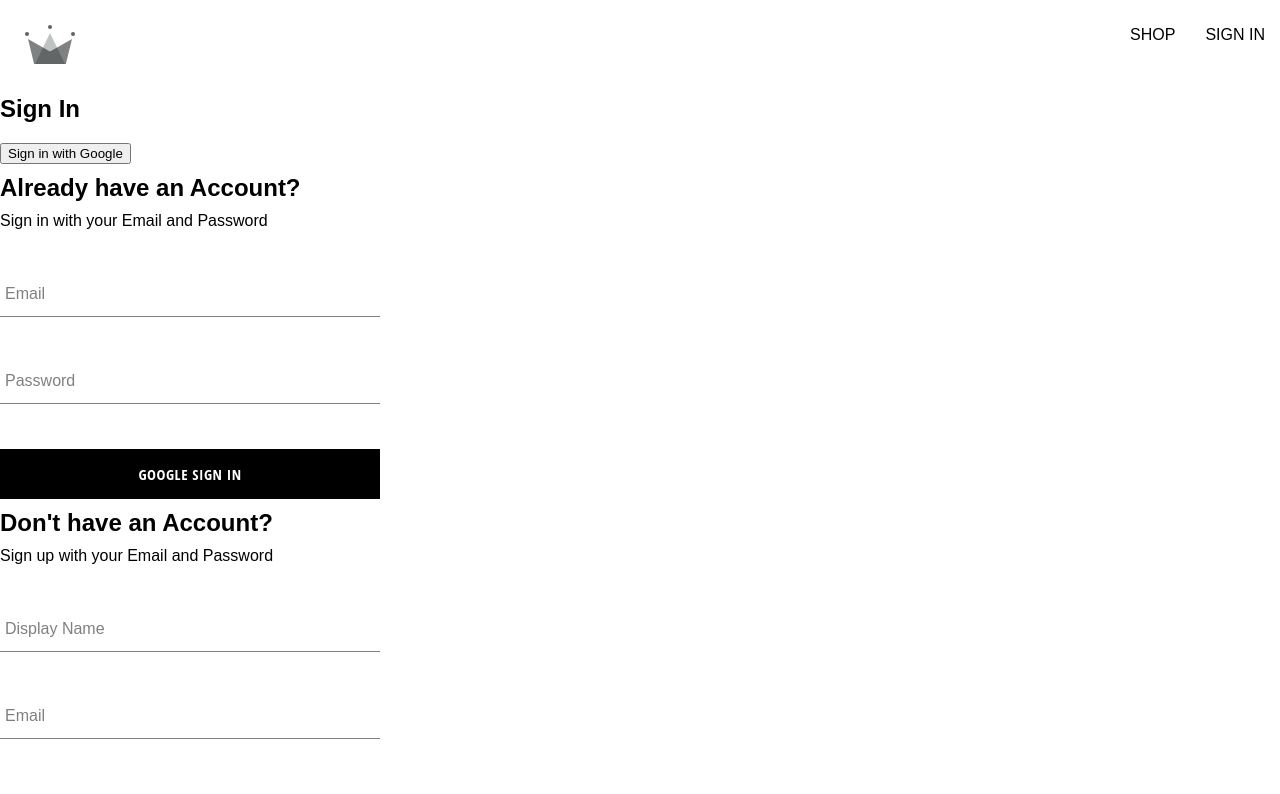
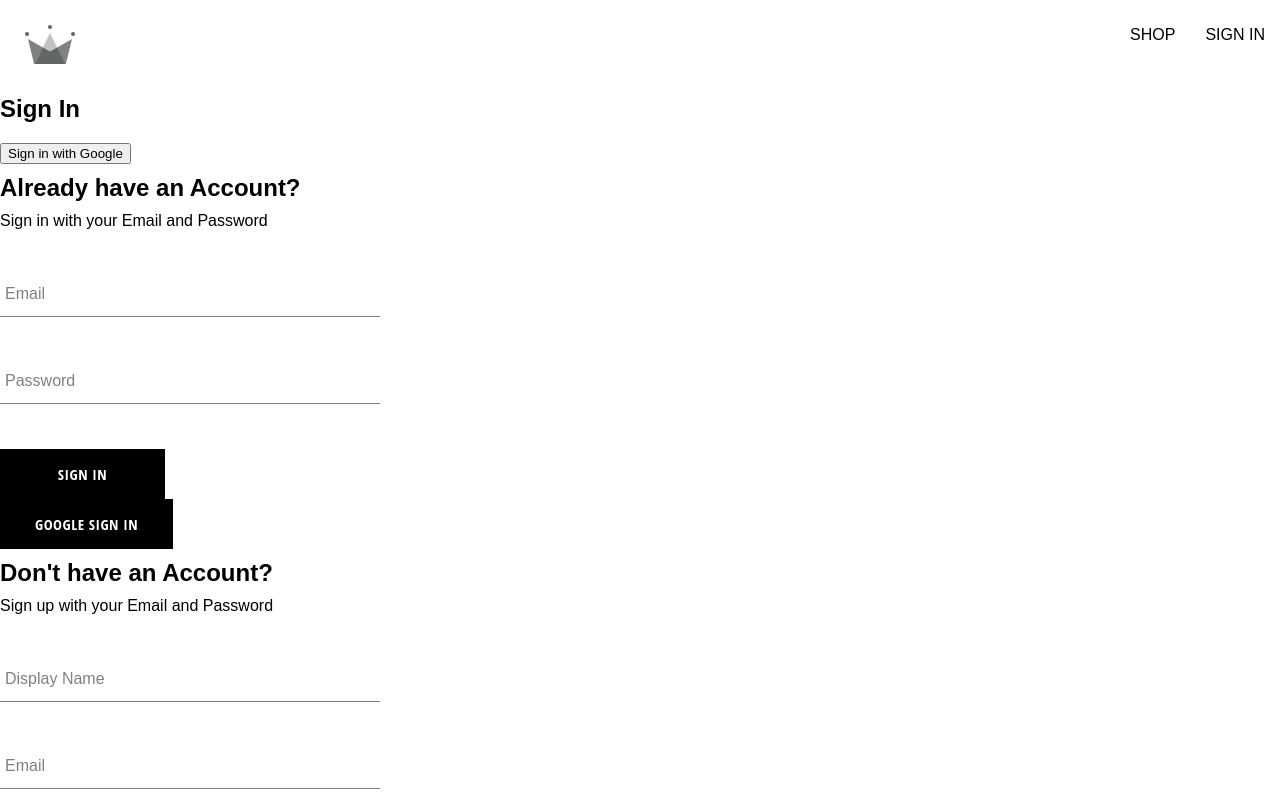
Before and after one commit to Uzair171/monowear, a React (Vite) app: page /sign-in in a window 1280 px wide. Shown: the top 794 px of the page. Built offline with nearby package versions, Linux system fonts and the light colour scheme; no server answers.

Commit message:
fixed Button component

```diff
--- a/src/components/Button/Button.jsx
+++ b/src/components/Button/Button.jsx
@@ -5,9 +5,13 @@ const buttonTypesClasses = {
   inverted: "inverted",
 };
 
-const Button = ({ children, buttonType }) => {
+const Button = ({ type, children, buttonType, onClick }) => {
   return (
-    <button className={`button-container ${buttonTypesClasses[buttonType]}`}>
+    <button
+      type={type}
+      className={`button-container ${buttonTypesClasses[buttonType]}`}
+      onClick={onClick}
+    >
       {children}
     </button>
   );
--- a/src/components/SignInForm/SignInForm.jsx
+++ b/src/components/SignInForm/SignInForm.jsx
@@ -73,9 +73,11 @@ const SignInForm = () => {
           required
         />
 
-        {/* <Button type="button">Sign In</Button> */}
+        <Button type="button">Sign In</Button>
+        <Button type="button" onClick={logGoogleUser}>
+          Google Sign In
+        </Button>
       </form>
-      <Button onClick={logGoogleUser}>Google Sign In</Button>
     </div>
   );
 };
--- a/src/utils/firebase.utils.js
+++ b/src/utils/firebase.utils.js
@@ -25,7 +25,8 @@ provider.setCustomParameters({
 });
 
 export const auth = getAuth();
-export const signInWithGooglePopup = () => signInWithPopup(auth, provider);
+export const signInWithGooglePopup = async () =>
+  await signInWithPopup(auth, provider);
 
 export const db = getFirestore();
 
```
